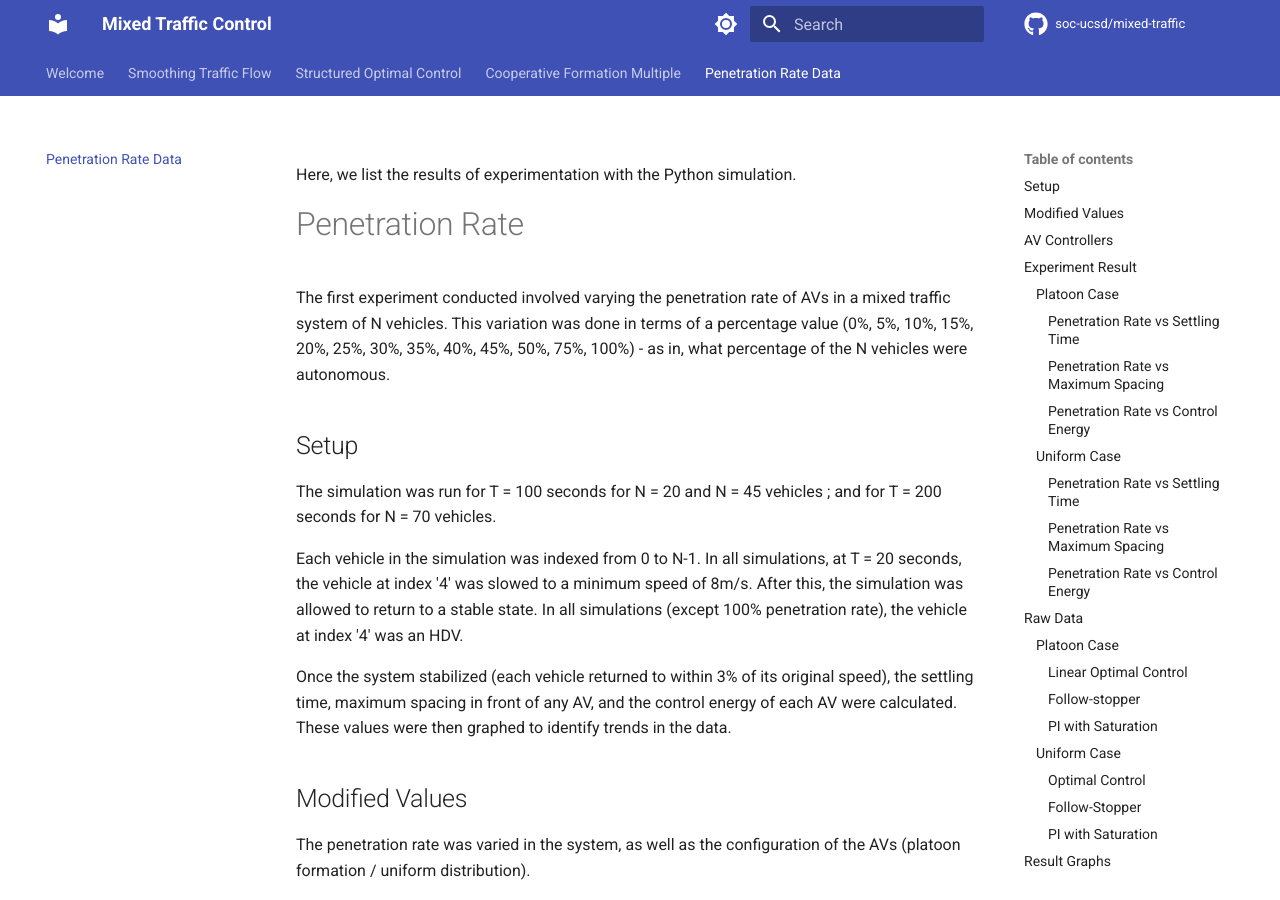
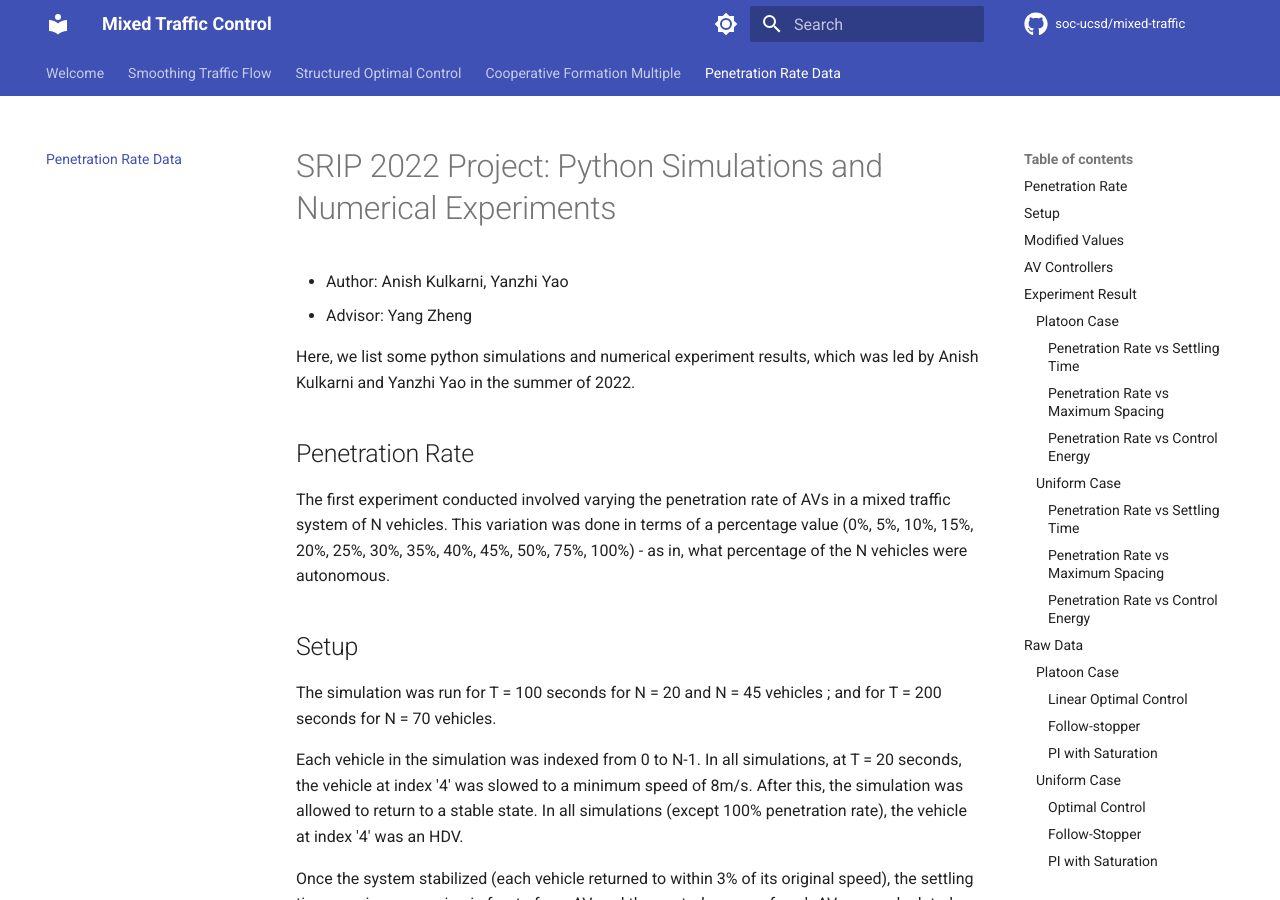
Before and after one commit to soc-ucsd/mixed-traffic, an MkDocs documentation site: the page built from docs/numerical_data.md, in a window 1280 px wide and 900 px high. Built offline with MkDocs 1.6.1 and Material for MkDocs 9.7.7, drawn with Linux system fonts in a browser that asks for light colours; comment, search, counter and statistics services are not loaded.

Commit message:
Update numerical_data.md

```diff
--- a/docs/numerical_data.md
+++ b/docs/numerical_data.md
@@ -1,6 +1,11 @@
-Here, we list the results of experimentation with the Python simulation.
+# SRIP 2022 Project: Python Simulations and Numerical Experiments
 
-# Penetration Rate
+- Author: Anish Kulkarni, Yanzhi Yao
+- Advisor: Yang Zheng
+
+Here, we list some python simulations and numerical experiment results, which was led by Anish Kulkarni and Yanzhi Yao in the summer of 2022.
+
+## Penetration Rate
 The first experiment conducted involved varying the penetration rate of AVs in a mixed traffic system of N vehicles. This variation was done in terms of a percentage value (0%, 5%, 10%, 15%, 20%, 25%, 30%, 35%, 40%, 45%, 50%, 75%, 100%) - as in, what percentage of the N vehicles were autonomous.
 
 
```
